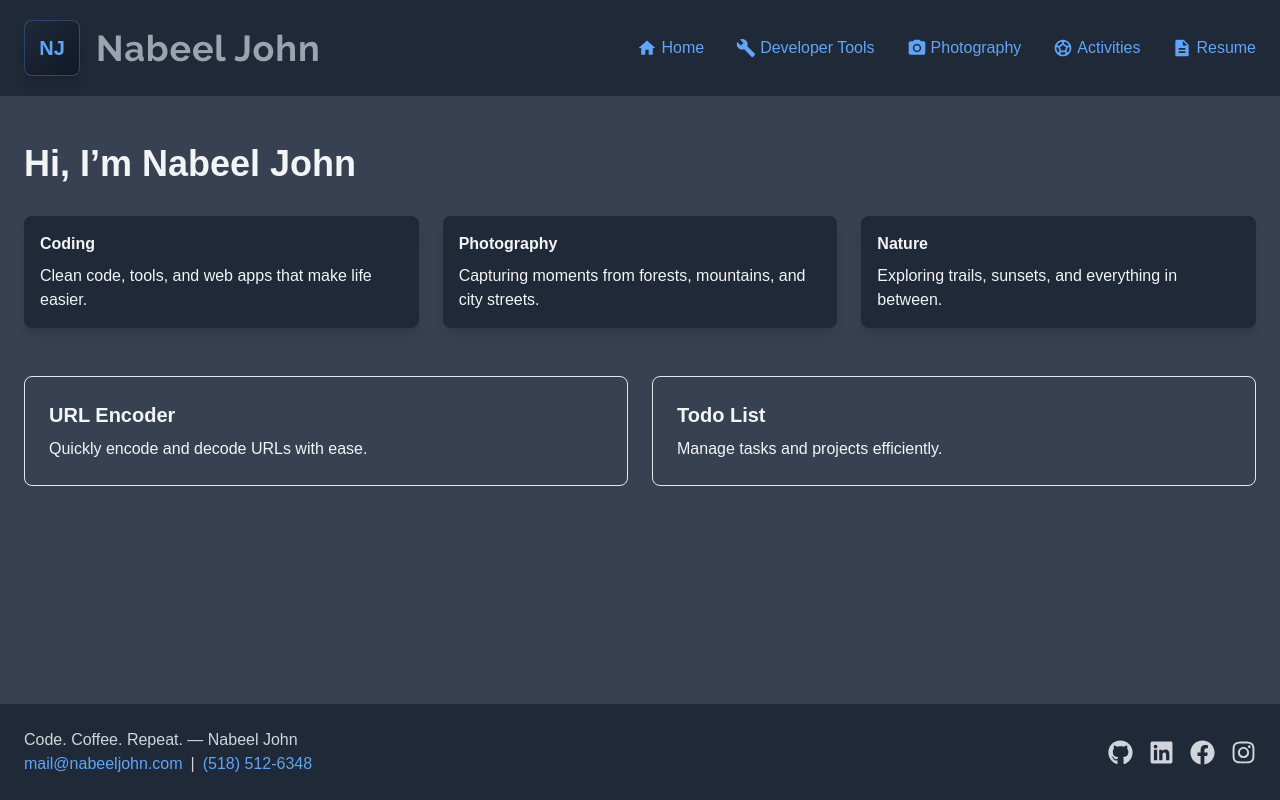
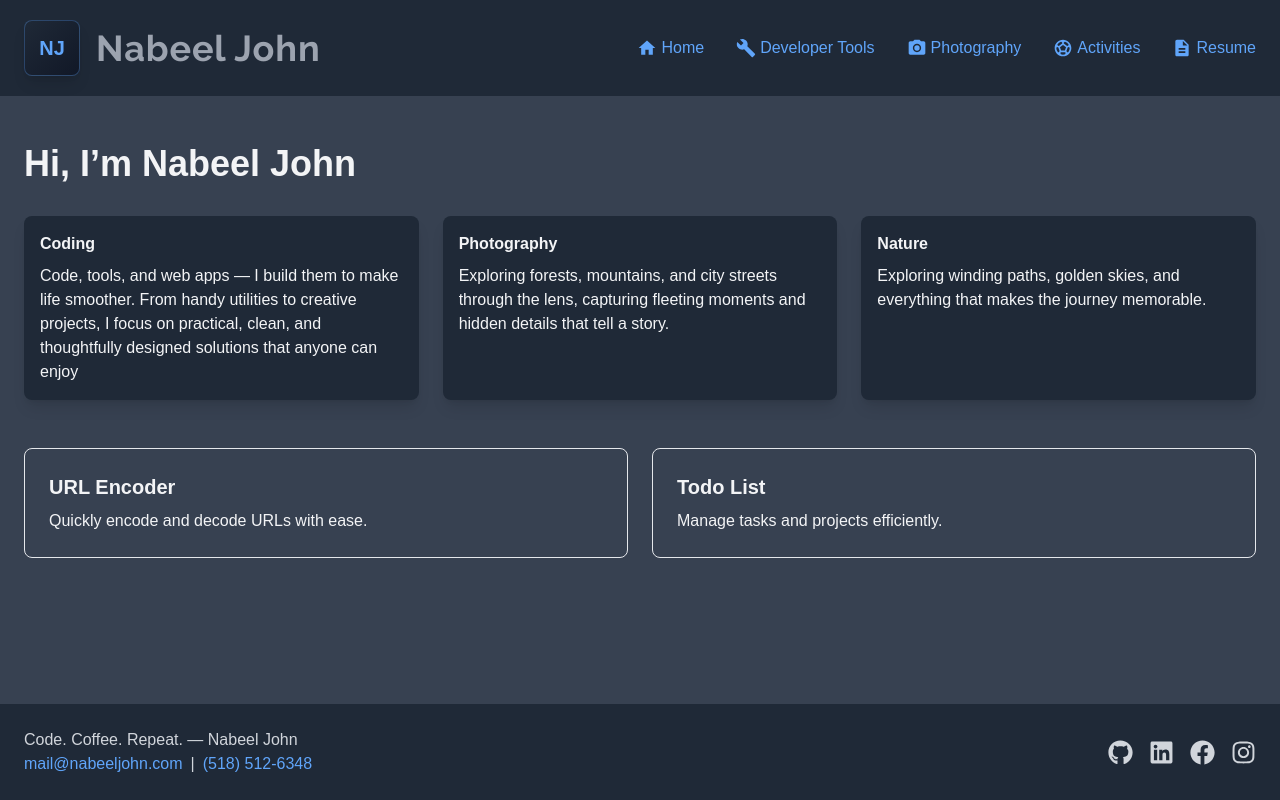
Before and after one commit to nabeeljohn/njohnweb, a Next.js app: page / in a window 1280 px wide. Built offline with nearby package versions, Linux system fonts and the light colour scheme.

Commit message:
text updates

```diff
--- a/app/page.tsx
+++ b/app/page.tsx
@@ -19,15 +19,21 @@ export default function Home() {
           <div className="grid grid-cols-1 md:grid-cols-3 gap-6 mt-6">
             <div className="p-4 bg-gray-800 rounded-lg shadow-lg hover:scale-105 transition-transform">
               <h2 className="font-bold mb-2">Coding</h2>
-              <p>Clean code, tools, and web apps that make life easier.</p>
+              <p>
+                Code, tools, and web apps — I build them to make life smoother. From handy utilities to creative projects, I focus on practical, clean, and thoughtfully designed solutions that anyone can enjoy
+              </p>
             </div>
             <div className="p-4 bg-gray-800 rounded-lg shadow-lg hover:scale-105 transition-transform">
               <h2 className="font-bold mb-2">Photography</h2>
-              <p>Capturing moments from forests, mountains, and city streets.</p>
+              <p>
+                Exploring forests, mountains, and city streets through the lens, capturing fleeting moments and hidden details that tell a story.
+              </p>
             </div>
             <div className="p-4 bg-gray-800 rounded-lg shadow-lg hover:scale-105 transition-transform">
               <h2 className="font-bold mb-2">Nature</h2>
-              <p>Exploring trails, sunsets, and everything in between.</p>
+              <p>
+                Exploring winding paths, golden skies, and everything that makes the journey memorable.
+              </p>
             </div>
           </div>
 
```
